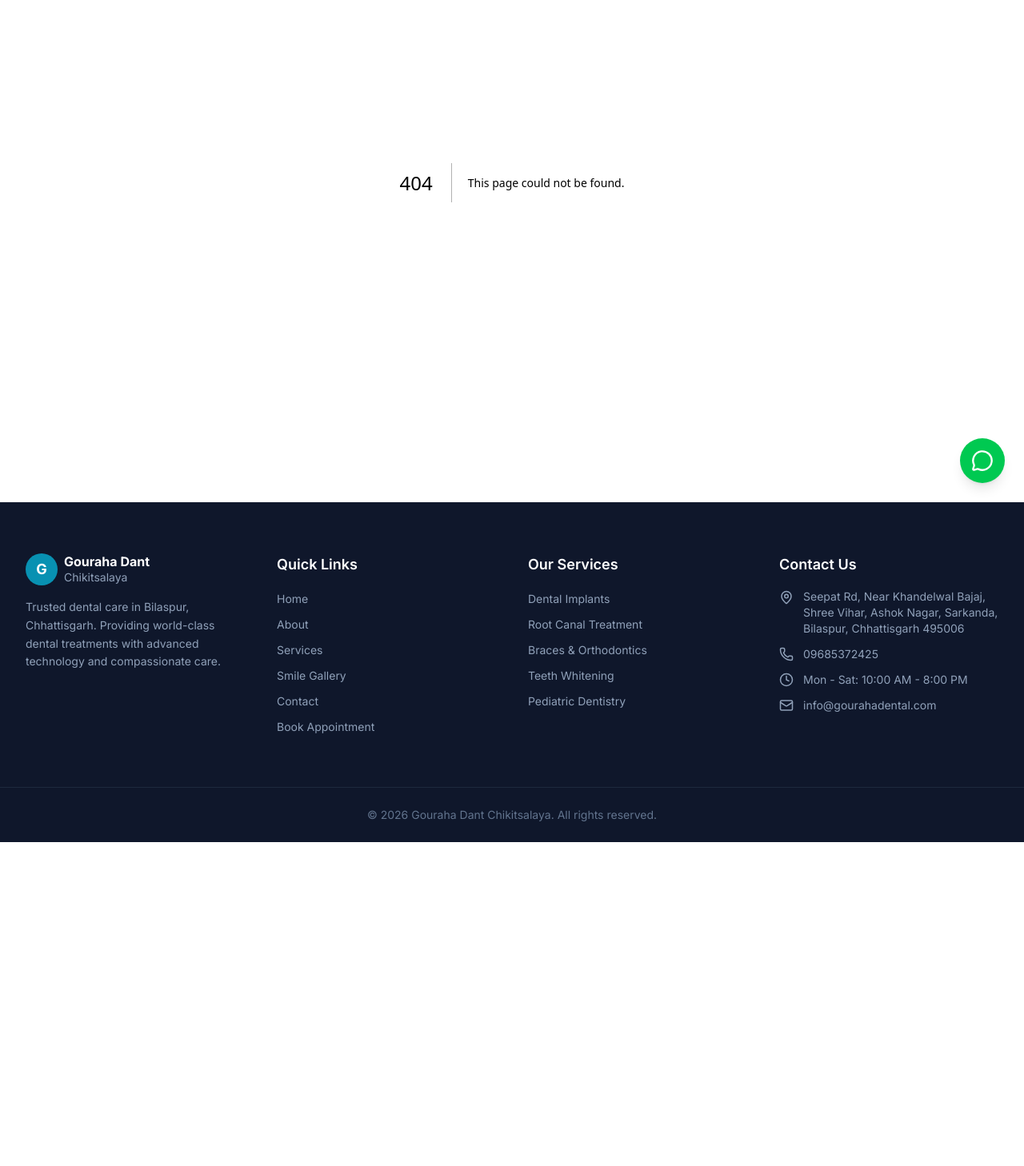
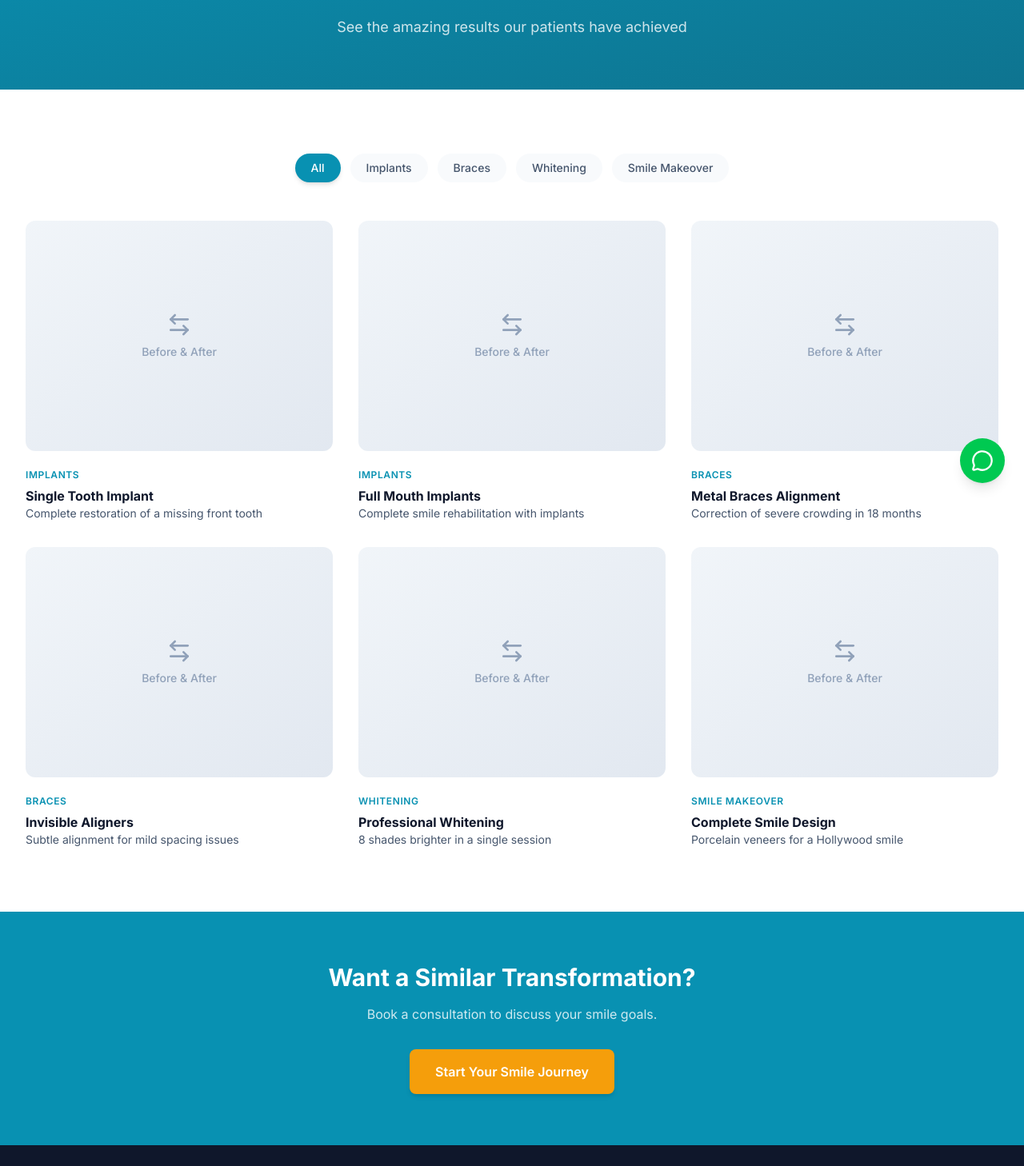
Before and after one commit to nikhildubey-23/g_dental, a Next.js app: page /smile-gallery in a window 1280 px wide. Before the commit this address had no page. Shown: the part 172-1630 px from the top of the page at 80% size. Before the commit the page ends 1225 px from the top, so only its background shows below. Built offline with nearby package versions, Linux system fonts and the light colour scheme.

Commit message:
feat: add Smile Gallery page with filter tabs and lightbox modal

```diff
--- /dev/null
+++ b/app/smile-gallery/page.tsx
@@ -0,0 +1,146 @@
+"use client";
+
+import { useState } from "react";
+import { motion, AnimatePresence } from "framer-motion";
+import { X, ArrowLeftRight } from "lucide-react";
+import ScrollFadeIn from "@/components/ScrollFadeIn";
+
+const categories = ["All", "Implants", "Braces", "Whitening", "Smile Makeover"];
+
+const galleryItems = [
+  { id: 1, category: "Implants", title: "Single Tooth Implant", description: "Complete restoration of a missing front tooth" },
+  { id: 2, category: "Implants", title: "Full Mouth Implants", description: "Complete smile rehabilitation with implants" },
+  { id: 3, category: "Braces", title: "Metal Braces Alignment", description: "Correction of severe crowding in 18 months" },
+  { id: 4, category: "Braces", title: "Invisible Aligners", description: "Subtle alignment for mild spacing issues" },
+  { id: 5, category: "Whitening", title: "Professional Whitening", description: "8 shades brighter in a single session" },
+  { id: 6, category: "Smile Makeover", title: "Complete Smile Design", description: "Porcelain veneers for a Hollywood smile" },
+];
+
+export default function SmileGalleryPage() {
+  const [activeCategory, setActiveCategory] = useState("All");
+  const [selectedItem, setSelectedItem] = useState<typeof galleryItems[0] | null>(null);
+
+  const filtered = activeCategory === "All"
+    ? galleryItems
+    : galleryItems.filter((item) => item.category === activeCategory);
+
+  return (
+    <>
+      {/* Hero */}
+      <section className="pt-32 pb-16 bg-gradient-to-br from-primary to-primary-dark text-white">
+        <div className="max-w-7xl mx-auto px-4 sm:px-6 lg:px-8 text-center">
+          <h1 className="text-4xl md:text-5xl font-bold mb-4">Smile Transformations</h1>
+          <p className="text-white/80 text-lg max-w-2xl mx-auto">
+            See the amazing results our patients have achieved
+          </p>
+        </div>
+      </section>
+
+      {/* Gallery */}
+      <section className="py-20 bg-white">
+        <div className="max-w-7xl mx-auto px-4 sm:px-6 lg:px-8">
+          {/* Filter Tabs */}
+          <div className="flex flex-wrap justify-center gap-3 mb-12">
+            {categories.map((cat) => (
+              <button
+                key={cat}
+                onClick={() => setActiveCategory(cat)}
+                className={`px-5 py-2 rounded-full text-sm font-medium transition-all ${
+                  activeCategory === cat
+                    ? "bg-primary text-white shadow-md"
+                    : "bg-surface text-slate-600 hover:bg-slate-100"
+                }`}
+              >
+                {cat}
+              </button>
+            ))}
+          </div>
+
+          {/* Grid */}
+          <div className="grid grid-cols-1 md:grid-cols-2 lg:grid-cols-3 gap-8">
+            {filtered.map((item, index) => (
+              <ScrollFadeIn key={item.id} delay={index * 0.1}>
+                <div
+                  className="cursor-pointer group"
+                  onClick={() => setSelectedItem(item)}
+                >
+                  <div className="aspect-[4/3] bg-gradient-to-br from-slate-100 to-slate-200 rounded-xl overflow-hidden mb-4 relative">
+                    <div className="absolute inset-0 flex items-center justify-center">
+                      <div className="text-center text-slate-400">
+                        <ArrowLeftRight size={32} className="mx-auto mb-2" />
+                        <p className="text-sm font-medium">Before & After</p>
+                      </div>
+                    </div>
+                    <div className="absolute inset-0 bg-primary/0 group-hover:bg-primary/10 transition-colors rounded-xl" />
+                  </div>
+                  <span className="text-xs font-semibold text-primary uppercase tracking-wider">
+                    {item.category}
+                  </span>
+                  <h3 className="font-bold text-slate-900 mt-1">{item.title}</h3>
+                  <p className="text-slate-600 text-sm">{item.description}</p>
+                </div>
+              </ScrollFadeIn>
+            ))}
+          </div>
+        </div>
+      </section>
+
+      {/* Lightbox Modal */}
+      <AnimatePresence>
+        {selectedItem && (
+          <motion.div
+            initial={{ opacity: 0 }}
+            animate={{ opacity: 1 }}
+            exit={{ opacity: 0 }}
+            className="fixed inset-0 z-50 bg-black/80 flex items-center justify-center p-4"
+            onClick={() => setSelectedItem(null)}
+          >
+            <motion.div
+              initial={{ scale: 0.9, opacity: 0 }}
+              animate={{ scale: 1, opacity: 1 }}
+              exit={{ scale: 0.9, opacity: 0 }}
+              className="bg-white rounded-2xl max-w-2xl w-full overflow-hidden"
+              onClick={(e) => e.stopPropagation()}
+            >
+              <div className="aspect-video bg-gradient-to-br from-slate-100 to-slate-200 flex items-center justify-center">
+                <div className="text-center text-slate-400">
+                  <ArrowLeftRight size={48} className="mx-auto mb-2" />
+                  <p>Before & After Comparison</p>
+                </div>
+              </div>
+              <div className="p-6">
+                <div className="flex items-center justify-between">
+                  <div>
+                    <span className="text-xs font-semibold text-primary uppercase">{selectedItem.category}</span>
+                    <h3 className="text-xl font-bold text-slate-900">{selectedItem.title}</h3>
+                    <p className="text-slate-600 mt-1">{selectedItem.description}</p>
+                  </div>
+                  <button
+                    onClick={() => setSelectedItem(null)}
+                    className="w-10 h-10 rounded-full bg-slate-100 flex items-center justify-center hover:bg-slate-200 transition-colors"
+                  >
+                    <X size={20} />
+                  </button>
+                </div>
+              </div>
+            </motion.div>
+          </motion.div>
+        )}
+      </AnimatePresence>
+
+      {/* CTA */}
+      <section className="py-16 bg-primary">
+        <div className="max-w-4xl mx-auto px-4 text-center">
+          <h2 className="text-3xl font-bold text-white mb-4">Want a Similar Transformation?</h2>
+          <p className="text-white/80 mb-8">Book a consultation to discuss your smile goals.</p>
+          <a
+            href="/book-appointment"
+            className="inline-flex items-center justify-center px-8 py-4 bg-accent hover:bg-accent-hover text-white font-semibold rounded-lg transition-all shadow-md hover:shadow-lg"
+          >
+            Start Your Smile Journey
+          </a>
+        </div>
+      </section>
+    </>
+  );
+}
```
